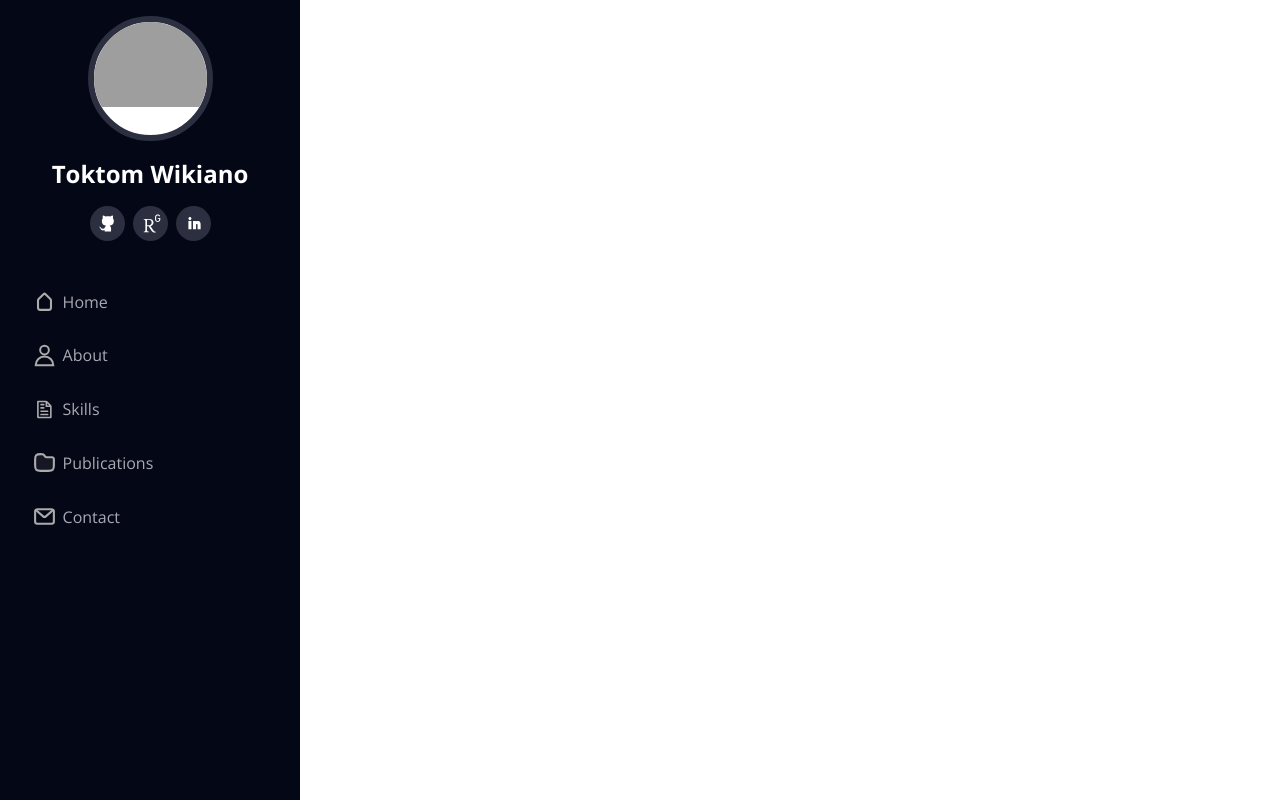
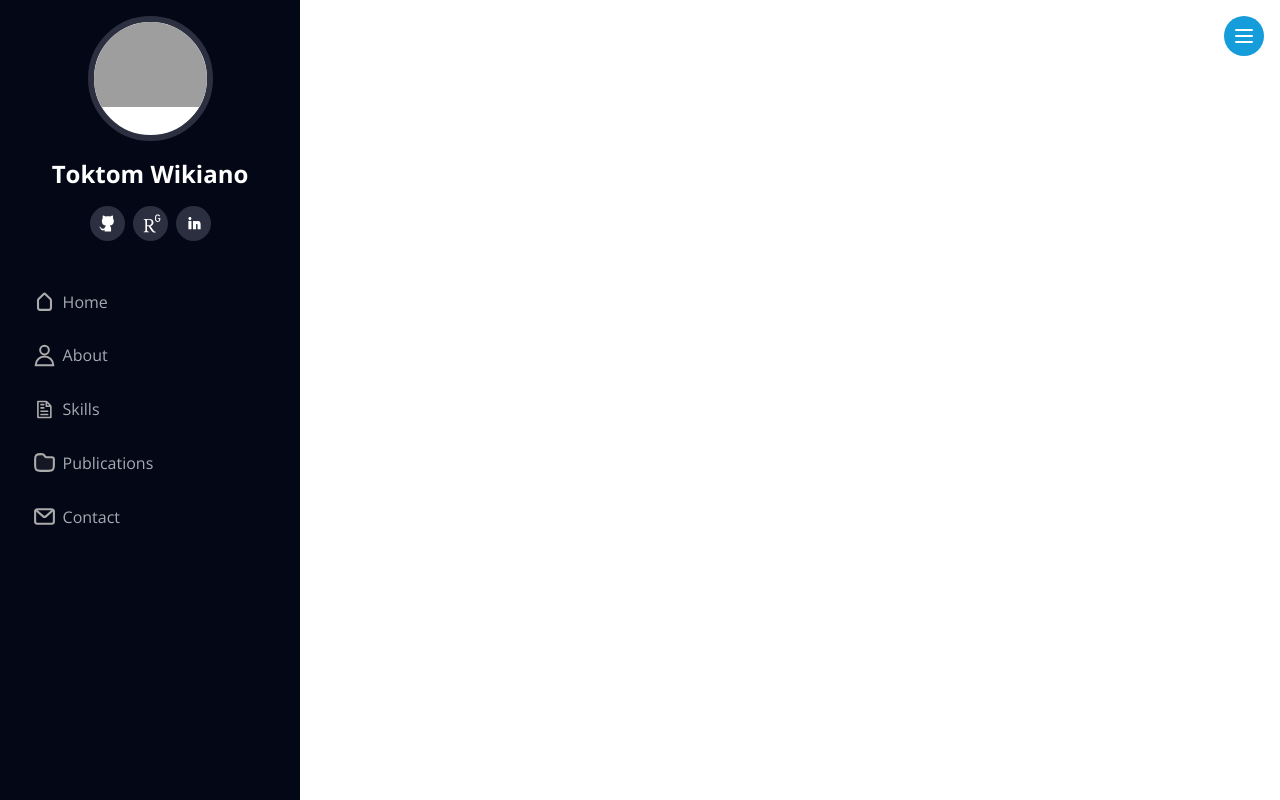
Before and after one commit to LucianoDLima/Toktom-portfolio, a React (Create React App) app: page / in a window 1280 px wide. Built offline with nearby package versions, Linux system fonts and the light colour scheme; grey boxes are pictures that could not be loaded.

Commit message:
added menu button, not functional yet

```diff
--- a/src/App.jsx
+++ b/src/App.jsx
@@ -1,9 +1,20 @@
 import NavBar from './components/NavBar/NavBar';
 import Home from './components/Home/Home';
+import MenuButton from './components/MenuButton/MenuButton';
+import { useState } from 'react';
 
 function App() {
+  const [pressed, setPressed] = useState(false);
+
+  const handleButton = () => {
+    setPressed((current) => !current);
+  };
   return (
-    <div>
+    <div className='app'>
+      <MenuButton
+        menuBtn={() => handleButton()}
+        menuClass={pressed === true ? 'open' : ''}
+      />
       <NavBar />
       <main>
         <Home />
--- a/src/app.scss
+++ b/src/app.scss
@@ -0,0 +1,3 @@
+.app {
+  position: relative;
+}
--- /dev/null
+++ b/src/components/MenuButton/MenuButton.jsx
@@ -0,0 +1,13 @@
+import React, { useState } from 'react'
+
+const MenuButton = ({ menuBtn, menuClass }) => {
+
+
+  return (
+    <div className={`menu-btn ${menuClass}`} onClick={menuBtn} tabIndex='0'>
+      <div className={`menu-btn__burguer`}></div>
+    </div>
+  )
+}
+
+export default MenuButton
--- /dev/null
+++ b/src/components/MenuButton/menuButton.scss
@@ -0,0 +1,64 @@
+@use '../../styles/colors.scss' as *;
+
+$transitions: 300ms;
+$total-size: 40px;
+$stripe-width: 18px;
+$stripe-height: 2px;
+$stripe-radius: 5px;
+
+.menu-btn {
+  position: absolute;
+  top: 1rem;
+  right: 1rem;
+  display: flex;
+  justify-content: center;
+  align-items: center;
+  width: $total-size;
+  height: $total-size;
+  border-radius: 50%;
+  cursor: pointer;
+  transition: all $transitions ease-in-out;
+  overflow: hidden;
+  background-color: $menu-button;
+
+  &__burguer {
+    width: $stripe-width;
+    height: $stripe-height;
+    background-color: $menu-stripes;
+    border-radius: $stripe-radius;
+    transition: all $transitions ease-in-out;
+
+    &::before,
+    &::after {
+      content: '';
+      position: absolute;
+      width: $stripe-width;
+      height: $stripe-height;
+      background-color: $menu-stripes;
+      border-radius: $stripe-radius;
+      transition: all $transitions ease-in-out;
+    }
+
+    &::before {
+      transform: translateY(-6px);
+    }
+    &::after {
+      transform: translateY(6px);
+    }
+  }
+}
+
+// Animation
+
+.menu-btn.open .menu-btn__burguer {
+  transform: translateX(-50px);
+  background: transparent;
+}
+
+.menu-btn.open .menu-btn__burguer::before {
+  transform: rotate(45deg) translate(35px, -35px);
+}
+
+.menu-btn.open .menu-btn__burguer::after {
+  transform: rotate(-45deg) translate(35px, 35px);
+}
--- a/src/components/NavBar/NavBar.jsx
+++ b/src/components/NavBar/NavBar.jsx
@@ -13,17 +13,17 @@ const socialMedia = [
   {
     name: 'Github',
     image: LogoGH,
-    link: 'https://github.com',
+    link: 'https://github.com/Toktom',
   },
   {
     name: 'Researchgate',
     image: LogoRG,
-    link: 'https://www.researchgate.net/',
+    link: 'https://www.researchgate.net/profile/Michael-Ackermann-3',
   },
   {
     name: 'Linkedin',
     image: LogoLI,
-    link: 'https://linkedin.com',
+    link: 'https://www.linkedin.com/in/michael-markus-ackermann/',
   },
 ];
 
--- a/src/style.css
+++ b/src/style.css
@@ -3,6 +3,61 @@
   margin: 0;
   padding: 0;
   box-sizing: border-box;
+}
+
+.app {
+  position: relative;
+}
+
+.menu-btn {
+  position: absolute;
+  top: 1rem;
+  right: 1rem;
+  display: flex;
+  justify-content: center;
+  align-items: center;
+  width: 40px;
+  height: 40px;
+  border-radius: 50%;
+  cursor: pointer;
+  transition: all 300ms ease-in-out;
+  overflow: hidden;
+  background-color: hsl(199deg, 83%, 47%);
+}
+.menu-btn__burguer {
+  width: 18px;
+  height: 2px;
+  background-color: hsl(0deg, 0%, 100%);
+  border-radius: 5px;
+  transition: all 300ms ease-in-out;
+}
+.menu-btn__burguer::before, .menu-btn__burguer::after {
+  content: "";
+  position: absolute;
+  width: 18px;
+  height: 2px;
+  background-color: hsl(0deg, 0%, 100%);
+  border-radius: 5px;
+  transition: all 300ms ease-in-out;
+}
+.menu-btn__burguer::before {
+  transform: translateY(-6px);
+}
+.menu-btn__burguer::after {
+  transform: translateY(6px);
+}
+
+.menu-btn.open .menu-btn__burguer {
+  transform: translateX(-50px);
+  background: transparent;
+}
+
+.menu-btn.open .menu-btn__burguer::before {
+  transform: rotate(45deg) translate(35px, -35px);
+}
+
+.menu-btn.open .menu-btn__burguer::after {
+  transform: rotate(-45deg) translate(35px, 35px);
 }
 
 .active {
--- a/src/style.scss
+++ b/src/style.scss
@@ -1,4 +1,6 @@
 @use './styles/reset.scss';
+@use './app.scss';
+@use './components/MenuButton/menuButton.scss';
 @use './components/NavBar/navBar.scss';
 @use './components/Home/home.scss';
 @import url('https://fonts.googleapis.com/css2?family=Open+Sans:wght@300;400;500;600;700&display=swap');
--- a/src/styles/colors.scss
+++ b/src/styles/colors.scss
@@ -19,3 +19,5 @@ $nav-pages-svg: $filter-lighter-gray-blue;
 $nav-hovers: $light-blue;
 $nav-pages-txt-hover: $white;
 $nav-pages-svg-hover: $filter-light-blue;
+$menu-button: $light-blue;
+$menu-stripes: $white;
```
Also changed, not shown: 1 other file (tests, documents, lock files or other folders).
